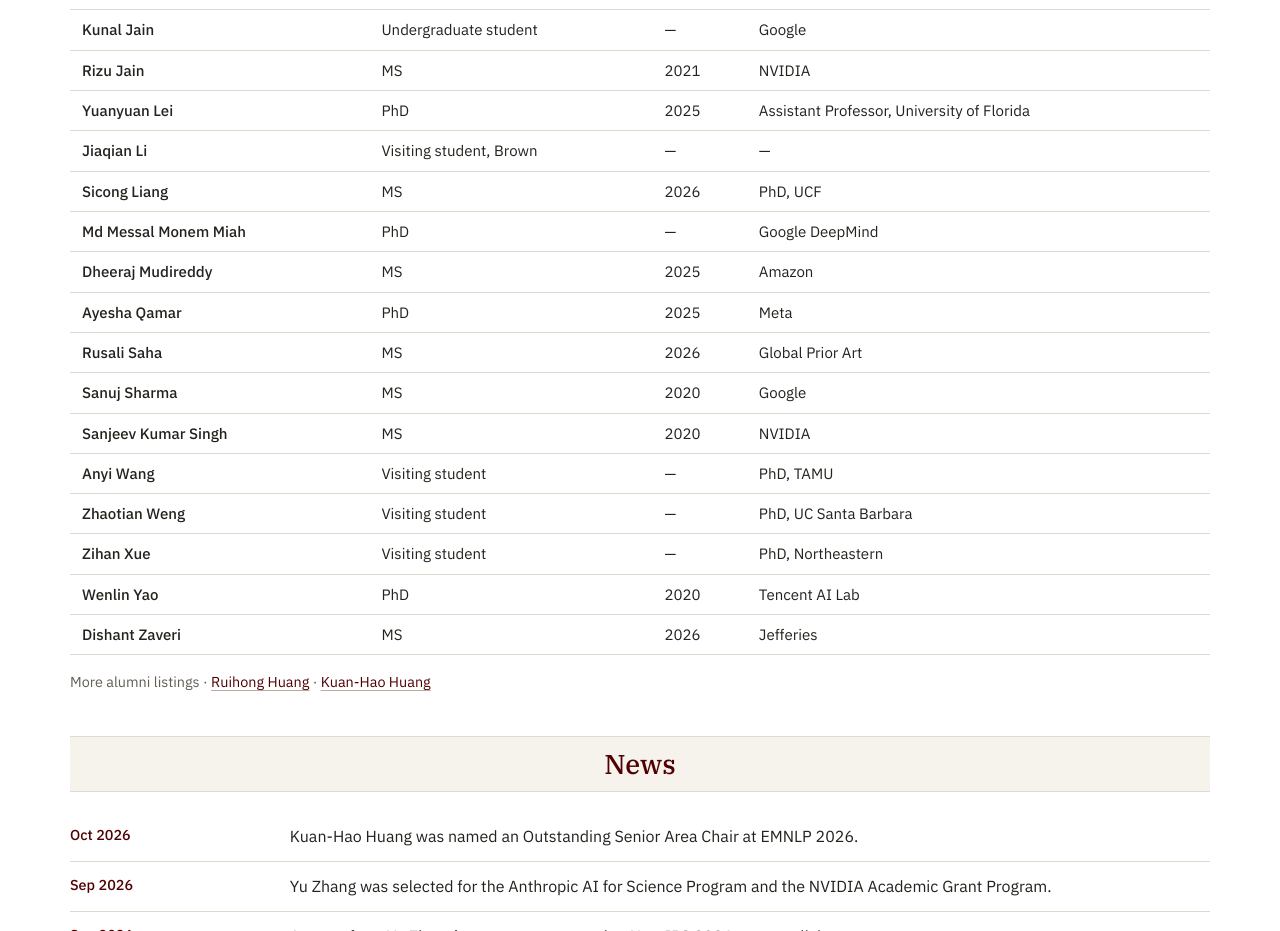
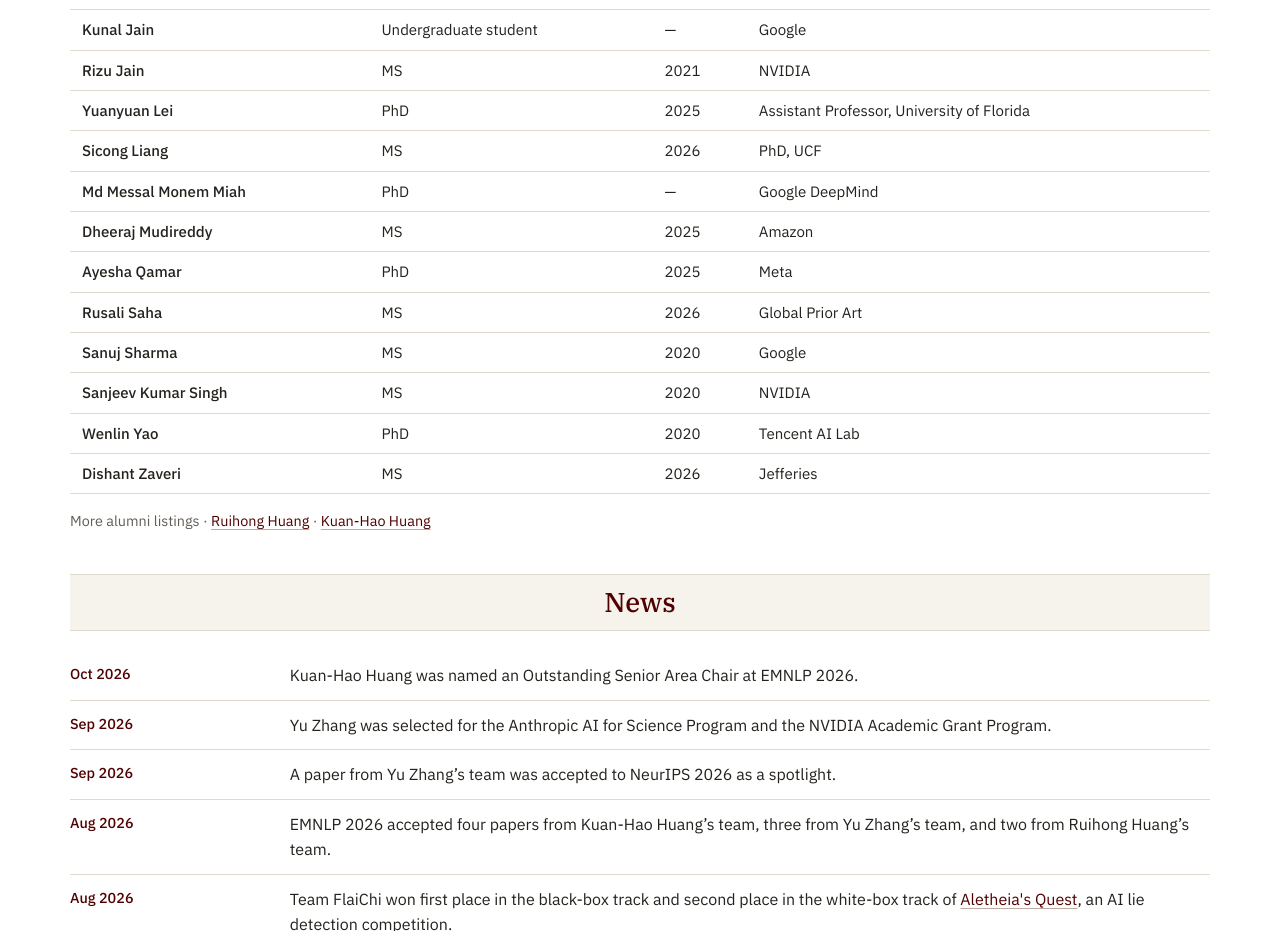
Before and after one commit to tamu-nlp/tamu-nlp.github.io, a plain HTML site: page index.html in a window 1280 px wide. Shown: the part 1627-2558 px from the top of the page. Drawn offline with Linux system fonts and the light colour scheme.

Commit message:
edited list

```diff
--- a/index.html
+++ b/index.html
@@ -163,7 +163,6 @@
             <tr><th scope="row">Kunal Jain</th><td>Undergraduate student</td><td>—</td><td>Google</td></tr>
             <tr><th scope="row">Rizu Jain</th><td>MS</td><td>2021</td><td>NVIDIA</td></tr>
             <tr><th scope="row">Yuanyuan Lei</th><td>PhD</td><td>2025</td><td>Assistant Professor, University of Florida</td></tr>
-            <tr><th scope="row">Jiaqian Li</th><td>Visiting student, Brown</td><td>—</td><td>—</td></tr>
             <tr><th scope="row">Sicong Liang</th><td>MS</td><td>2026</td><td>PhD, UCF</td></tr>
             <tr><th scope="row">Md Messal Monem Miah</th><td>PhD</td><td>—</td><td>Google DeepMind</td></tr>
             <tr><th scope="row">Dheeraj Mudireddy</th><td>MS</td><td>2025</td><td>Amazon</td></tr>
@@ -171,9 +170,6 @@
             <tr><th scope="row">Rusali Saha</th><td>MS</td><td>2026</td><td>Global Prior Art</td></tr>
             <tr><th scope="row">Sanuj Sharma</th><td>MS</td><td>2020</td><td>Google</td></tr>
             <tr><th scope="row">Sanjeev Kumar Singh</th><td>MS</td><td>2020</td><td>NVIDIA</td></tr>
-            <tr><th scope="row">Anyi Wang</th><td>Visiting student</td><td>—</td><td>PhD, TAMU</td></tr>
-            <tr><th scope="row">Zhaotian Weng</th><td>Visiting student</td><td>—</td><td>PhD, UC Santa Barbara</td></tr>
-            <tr><th scope="row">Zihan Xue</th><td>Visiting student</td><td>—</td><td>PhD, Northeastern</td></tr>
             <tr><th scope="row">Wenlin Yao</th><td>PhD</td><td>2020</td><td>Tencent AI Lab</td></tr>
             <tr><th scope="row">Dishant Zaveri</th><td>MS</td><td>2026</td><td>Jefferies</td></tr>
           </tbody>
```
